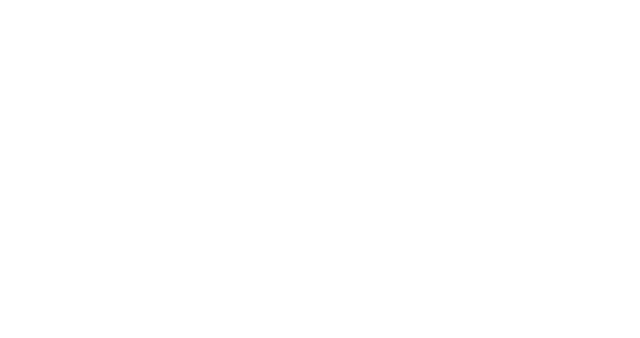
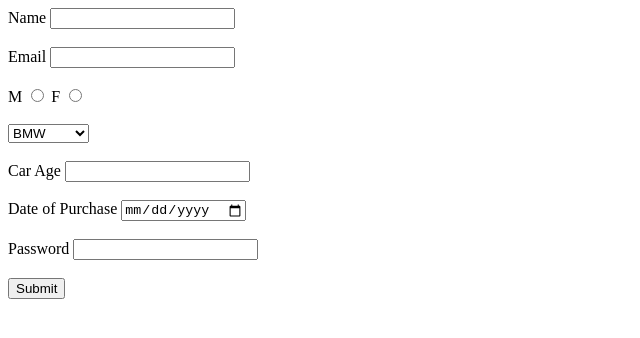
Before and after one commit to acciojob/car-insurance-form-88harshbaranwal, a website: page main.html in a window 1280 px wide. Shown: the whole page, without its empty margins (0-640 px from the left). Drawn offline with Linux system fonts and the light colour scheme.

Commit message:
created a submission

```diff
--- a/main.html
+++ b/main.html
@@ -8,6 +8,36 @@
 
 <body>
 	<!-- the entire body must be written by student -->
+	<form>
+		<lable for="name">Name</lable>
+		<input type="text" id="name" required>
+		<br><br>
+		<lable for="email">Email</lable>
+		<input type="email" id="email" required>
+		<br><br>
+		<lable for="gender_m">M</lable>
+		<input type="radio" id="gender_m" name="Gender" required>
+		<lable for="gender_f">F</lable>
+		<input type="radio" id="gender_f" name="Gender" required>
+		<br><br>
+		<lable for="cars"></lable>
+		<select id="cars">
+			<option>BMW</option>
+			<option>Audi</option>
+			<option>Mercedez</option>
+		</select>
+		<br><br>
+		<lable for="carage">Car Age</lable>
+		<input type="number" id="carage" required>
+		<br><br>
+		<lable for="dop">Date of Purchase</lable>
+		<input type="date" id="dop" required>
+		<br><br>
+		<lable for="password">Password</lable>
+		<input type="password" id="password" required>
+		<br><br>
+		<button type="submit">Submit</button>
+	</form>
     <script type="text/javascript" src="./script.js">
 </script>
 
```
